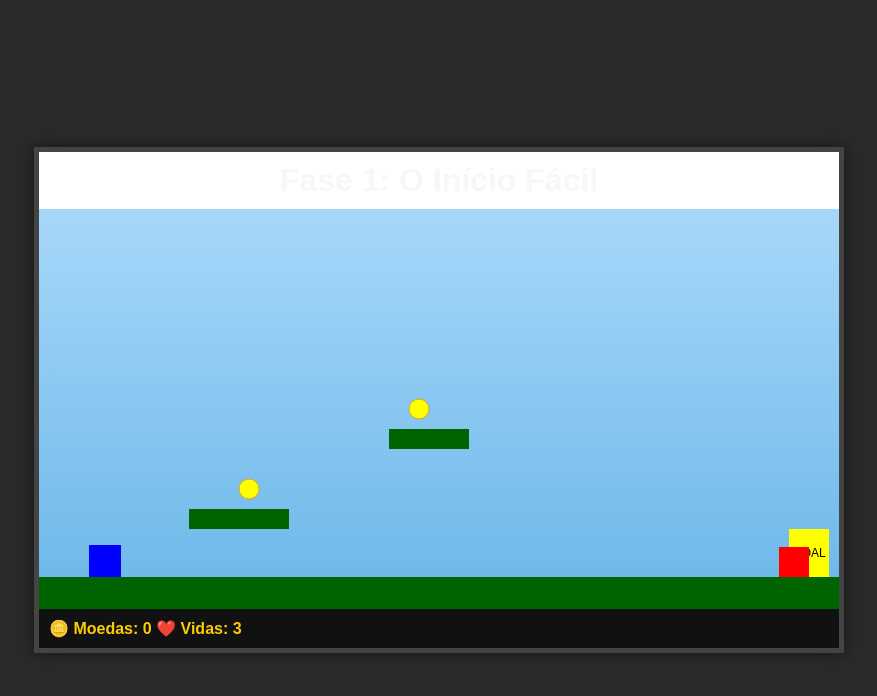
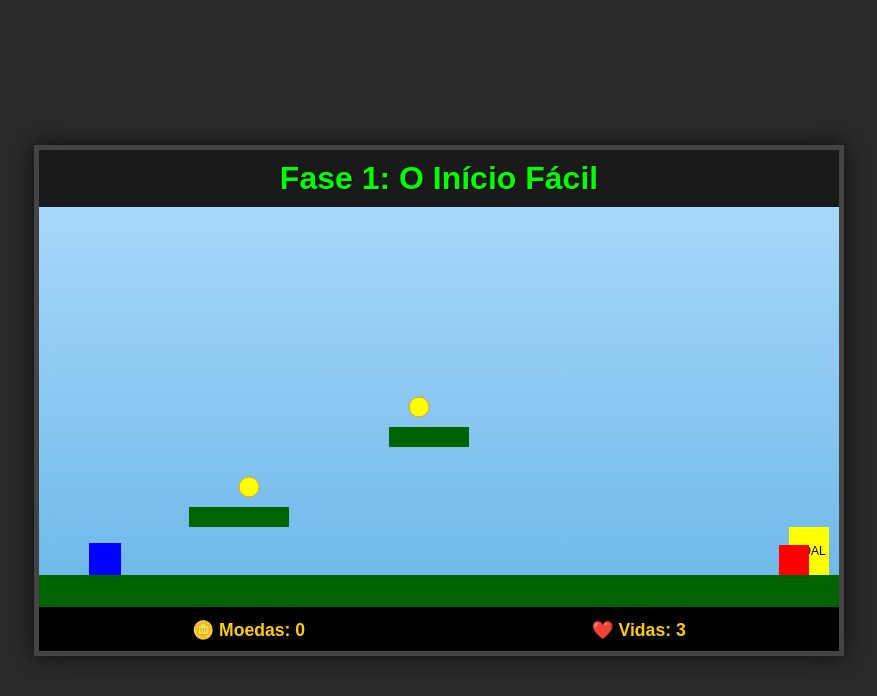
Before and after one commit to camilesilva-eng/quiz-interativo, a plain HTML site: page index.html in a window 1280 px wide. Shown: the whole page, without its empty margins (201-1078 px from the left). Drawn offline with Linux system fonts and the light colour scheme.

Commit message:
Update style.css

```diff
--- a/style.css
+++ b/style.css
@@ -1,35 +1,43 @@
 body {
-    font-family: Arial, sans-serif;
+    font-family: Arial, sans-serif; /* Mantenha Arial como fallback */
     background-color: #2a2a2a;
     display: flex;
     justify-content: center;
     align-items: center;
     min-height: 100vh;
     margin: 0;
+    flex-direction: column;
+    /* Se for usar a fonte pixel art, descomente abaixo e na tag <head> do HTML */
+    /* font-family: 'Press Start 2P', cursive; */
 }
 
 #game-container {
     text-align: center;
     border: 5px solid #444;
-    box-shadow: 0 0 15px rgba(0, 0, 0, 0.5);
-    background-color: #fff;
+    box-shadow: 0 0 20px rgba(0, 0, 0, 0.7);
+    background-color: #1a1a1a;
 }
 
 #level-title {
-    color: #f7f7f7;
+    color: #00ff00;
     margin: 10px 0;
+    text-shadow: 1px 1px #000;
 }
 
 #game-canvas {
-    /* Fundo estilo Mario: Céu azul claro */
     background: linear-gradient(to bottom, #a7d7f9 0%, #6ab7e9 100%);
     display: block;
+    image-rendering: pixelated;
+    border-bottom: 3px solid #000;
 }
 
 #info-bar {
     padding: 10px;
-    background-color: #111;
-    color: #ffcc00; /* Cor de moeda */
+    background-color: #000;
+    color: #ffcc00;
     font-weight: bold;
     text-align: left;
+    display: flex;
+    justify-content: space-around;
+    font-size: 1.1em;
 }
```
